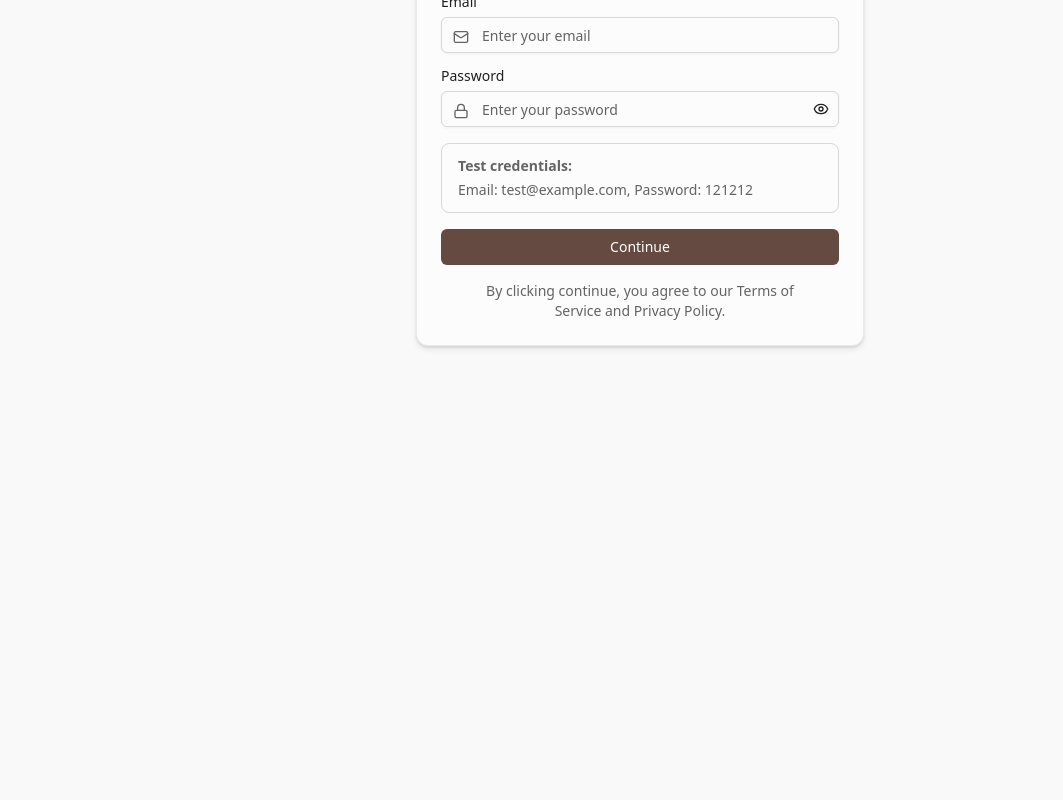
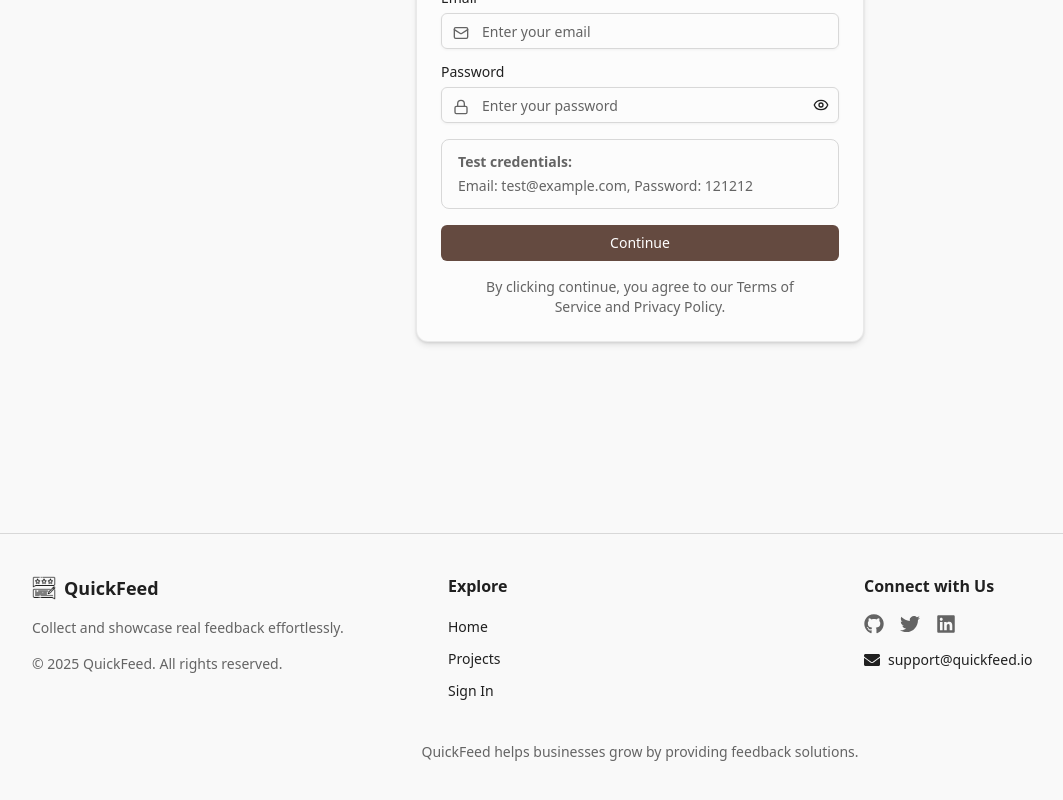
Before and after one commit to musabrayan/quickfeed, a Next.js app: page /signin in a window 1280 px wide. Shown: the part 399-1199 px from the top of the page, without its empty margins (0-1063 px from the left). Before the commit the page ends 872 px from the top, so only its background shows below. Built offline with nearby package versions, Linux system fonts and the light colour scheme; no server answers.

Commit message:
footer created

```diff
--- a/app/layout.tsx
+++ b/app/layout.tsx
@@ -4,6 +4,7 @@ import "./globals.css";
 import { Providers } from "./provider";
 import Navbar from "@/components/Navbar";
 import { ThemeProvider } from "@/components/ui/theme-provider"
+import Footer from "@/components/Footer";
 
 
 const geistSans = Geist({
@@ -42,7 +43,7 @@ export default function RootLayout({
           >
             <Navbar />
             {children}
-
+            <Footer/>
           </ThemeProvider>
 
 
--- /dev/null
+++ b/components/Footer.tsx
@@ -0,0 +1,108 @@
+'use client';
+
+import React from 'react';
+import Link from 'next/link';
+import { FaGithub, FaTwitter, FaLinkedin, FaEnvelope } from 'react-icons/fa';
+
+interface FooterProps {
+  year?: number;
+  email?: string;
+}
+
+const navLinks = [
+  { name: 'Home', href: '/' },
+  { name: 'Projects', href: '/projects' },
+  { name: 'Sign In', href: '/signin' },
+] as const;
+
+const Footer: React.FC<FooterProps> = ({
+  year = new Date().getFullYear(),
+  email = 'support@quickfeed.io',
+}) => {
+  return (
+    <footer className="py-10 mt-16 border-t border-border">
+      <div className="container mx-auto px-6 lg:px-8">
+        <div className="grid grid-cols-1 md:grid-cols-3 gap-8">
+
+          <div className="space-y-4">
+            <h3 className="text-lg font-semibold flex items-center gap-2">
+            <img
+              src="/logo.png"
+              alt="Quickfeed Logo"
+              className="h-6 w-6  dark:invert"
+            />
+              QuickFeed
+            </h3>
+            <p className="text-sm text-muted-foreground">
+              Collect and showcase real feedback effortlessly.
+            </p>
+            <p className="text-sm text-muted-foreground">© {year} QuickFeed. All rights reserved.</p>
+          </div>
+
+
+          <div>
+            <h4 className="text-md font-semibold mb-4">Explore</h4>
+            <ul className="space-y-2">
+              {navLinks.map((link) => (
+                <li key={link.name}>
+                  <Link
+                    href={link.href}
+                    className="text-sm hover:text-primary transition-colors duration-200"
+                  >
+                    {link.name}
+                  </Link>
+                </li>
+              ))}
+            </ul>
+          </div>
+
+
+          <div>
+            <h4 className="text-md font-semibold mb-4">Connect with Us</h4>
+            <div className="flex space-x-4 mb-4">
+              <a
+                href="https://github.com/pankajkumardev"
+                target="_blank"
+                rel="noopener noreferrer"
+                className="text-muted-foreground hover:text-primary"
+              >
+                <FaGithub size={20} />
+                <span className="sr-only">GitHub</span>
+              </a>
+              <a
+                href="https://x.com/musabrayan_17"
+                target="_blank"
+                rel="noopener noreferrer"
+                className="text-muted-foreground hover:text-primary"
+              >
+                <FaTwitter size={20} />
+                <span className="sr-only">Twitter</span>
+              </a>
+              <a
+                href="https://www.linkedin.com/in/musab-rayan-87a391267/"
+                target="_blank"
+                rel="noopener noreferrer"
+                className="text-muted-foreground hover:text-primary"
+              >
+                <FaLinkedin size={20} />
+                <span className="sr-only">LinkedIn</span>
+              </a>
+            </div>
+            <div className="flex items-center gap-2 text-sm">
+              <FaEnvelope className="w-4 h-4" />
+              <a href={`mailto:${email}`} className="hover:underline">
+                {email}
+              </a>
+            </div>
+          </div>
+        </div>
+
+        <div className="mt-10 text-center text-sm text-muted-foreground">
+          <p>QuickFeed helps businesses grow by providing feedback solutions.</p>
+        </div>
+      </div>
+    </footer>
+  );
+};
+
+export default Footer;
--- a/components/Navbar.tsx
+++ b/components/Navbar.tsx
@@ -26,7 +26,7 @@ const Navbar = () => {
             <img
               src="/logo.png"
               alt="Quickfeed Logo"
-              className="h-8 w-8 md:h-10 md:w-10 dark:invert"
+              className="h-8 w-8 dark:invert"
             />
             <h1 className="text-xl md:text-2xl lg:text-3xl font-bold">
               <span className="text-primary">Quick</span>Feed
```
